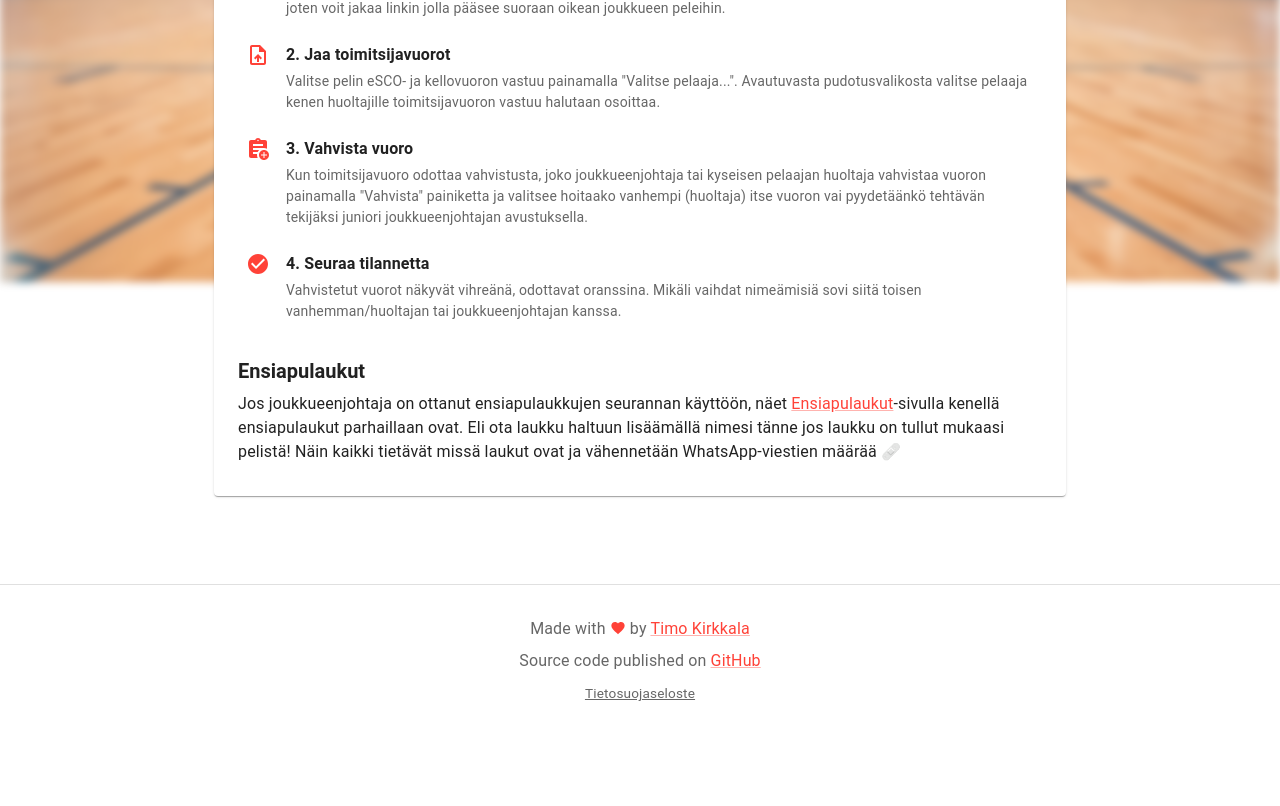
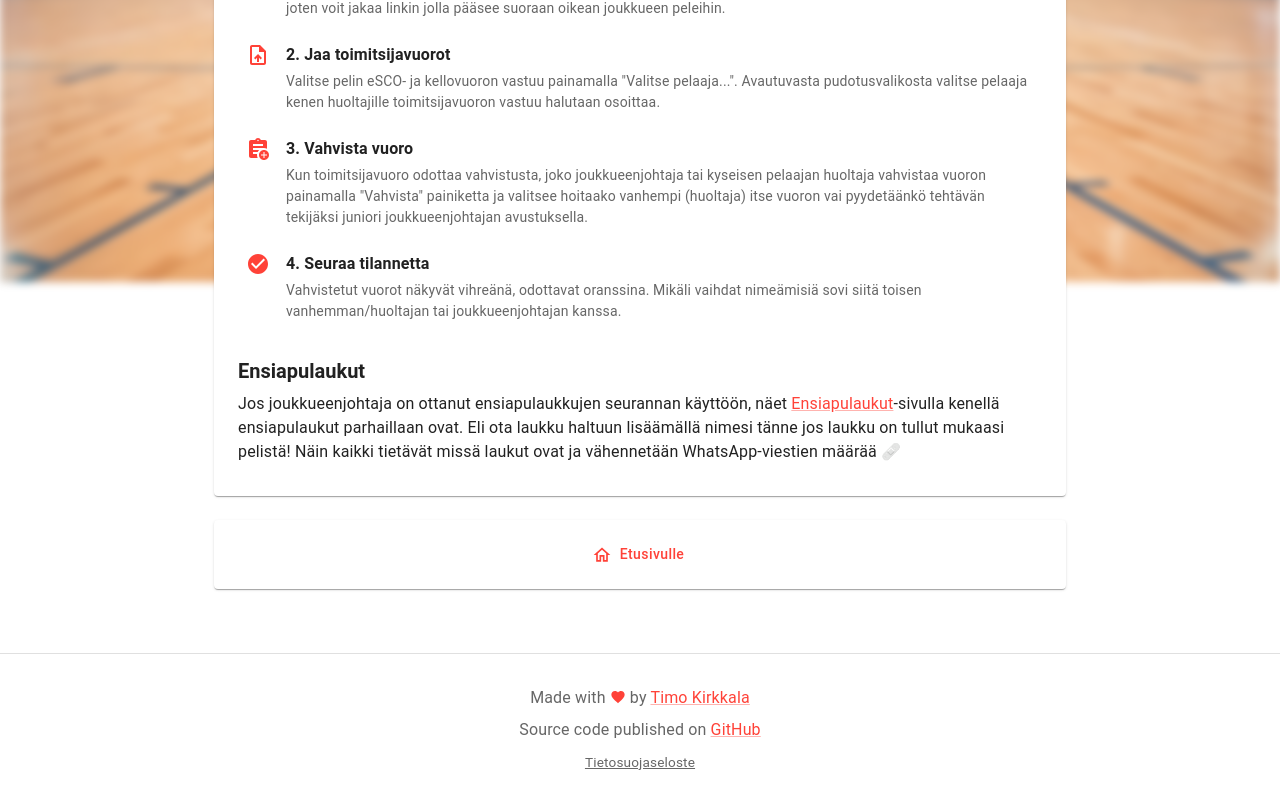
Before and after one commit to kirkkala/homegame-officials, a Next.js app: page /kayttoohjeet in a window 1280 px wide. Shown: the part 518-1324 px from the top of the page. Before the commit the page ends 1255 px from the top, so only its background shows below. Built offline with nearby package versions, Linux system fonts and the light colour scheme; no server answers; what @mui/material-nextjs would draw is missing.

Commit message:
Add homelink

```diff
--- a/app/kayttoohjeet/page.tsx
+++ b/app/kayttoohjeet/page.tsx
@@ -5,9 +5,11 @@ import {
   CheckCircle as CheckCircleIcon,
   PersonAdd as PersonAddIcon,
   UploadFile as UploadFileIcon,
+  HomeOutlined as HomeOutlinedIcon,
 } from "@mui/icons-material"
 import {
   Box,
+  Button,
   Container,
   Link,
   List,
@@ -114,6 +116,11 @@ export default function KayttoohjeetPage() {
             määrää 🩹
           </Typography>
         </Paper>
+        <Paper sx={{ mt: 2, p: 2 }}>
+          <Button component={Link} href="/" startIcon={<HomeOutlinedIcon />} fullWidth>
+            Etusivulle
+          </Button>
+        </Paper>
       </Container>
       <Footer />
     </Box>
```
